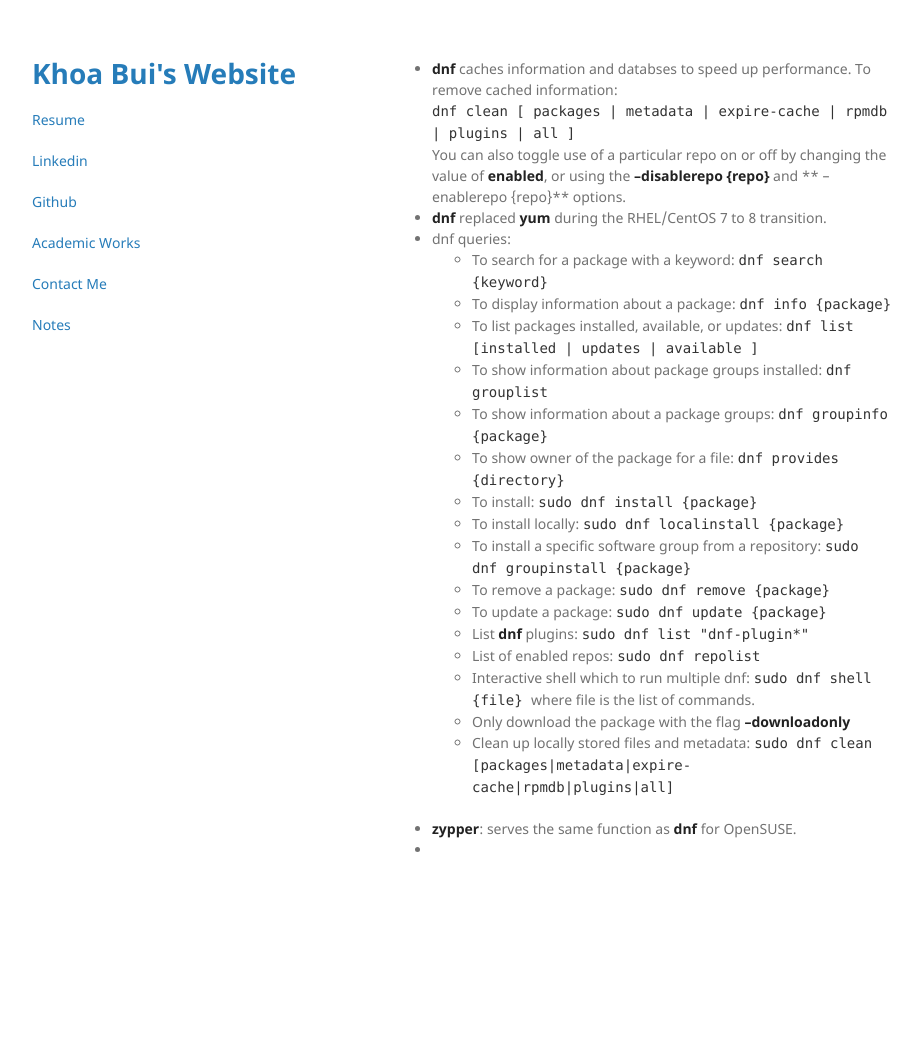
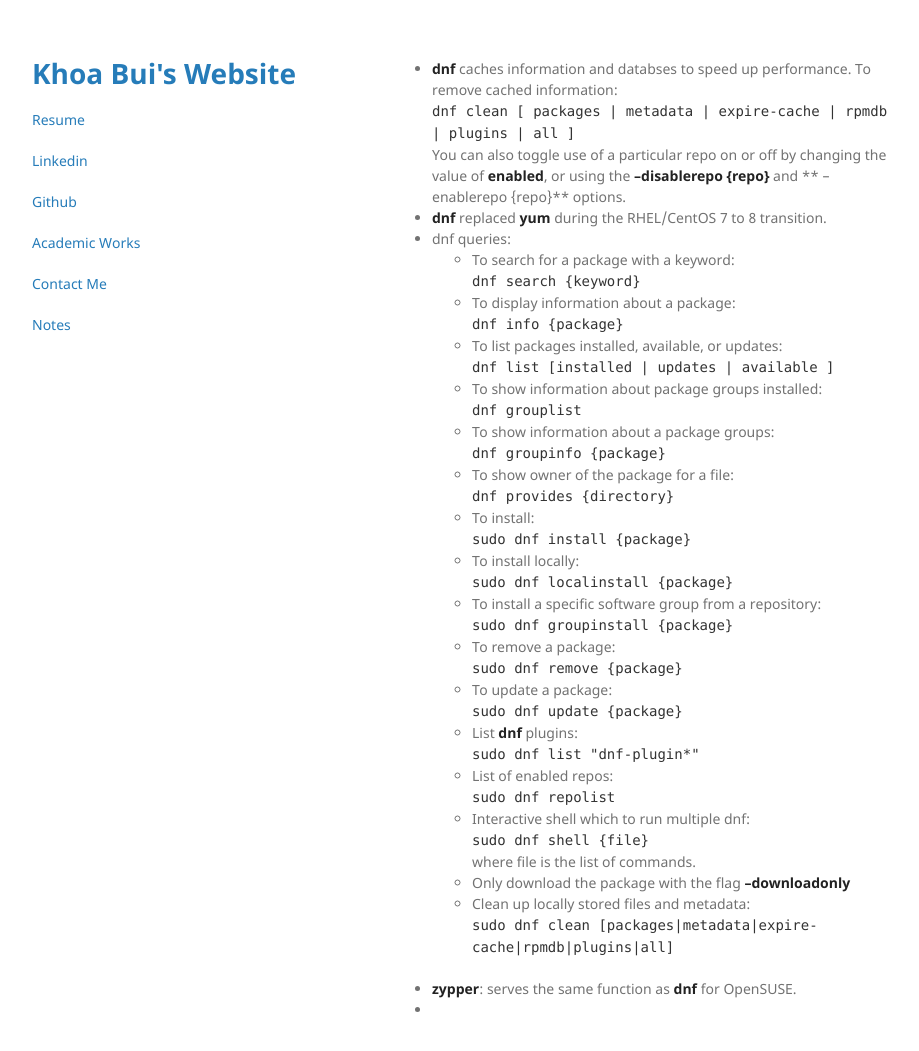
Before and after one commit to khoabuiv/khoabuiv.github.io, a Jekyll site: the page built from linux/dnf.md, in a window 1280 px wide and 1090 px high. Shown: the top 1051 px of the window, without its empty margins (178-1097 px from the left). Built offline with Jekyll 4.4.1, drawn with Linux system fonts in a browser that asks for light colours.

Commit message:
Adding line breaks.

```diff
--- a/linux/dnf.md
+++ b/linux/dnf.md
@@ -6,22 +6,22 @@ layout: post
 You can also toggle use of a particular repo on or off by changing the value of **enabled**, or using the **--disablerepo {repo}** and ** --enablerepo {repo}** options. <br>
 - **dnf** replaced **yum** during the RHEL/CentOS 7 to 8 transition.
 - dnf queries:
-    - To search for a package with a keyword: <code> dnf search {keyword} </code>
-    - To display information about a package: <code> dnf info {package} </code>
-    - To list packages installed, available, or updates: <code> dnf list [installed | updates | available ] </code>
-    - To show information about package groups installed: <code> dnf grouplist </code>
-    - To show information about a package groups: <code> dnf groupinfo {package} </code>
-    - To show owner of the package for a file: <code> dnf provides {directory} </code>
-    - To install: <code> sudo dnf install {package} </code>
-    - To install locally: <code> sudo dnf localinstall {package} </code>
-    - To install a specific software group from a repository: <code> sudo dnf groupinstall {package} </code>
-    - To remove a package: <code> sudo dnf remove {package} </code>
-    - To update a package: <code> sudo dnf update {package} </code>
-    - List **dnf** plugins: <code> sudo dnf list "dnf-plugin*" </code>
-    - List of enabled repos: <code> sudo dnf repolist </code>
-    - Interactive shell which to run multiple dnf: <code> sudo dnf shell {file} </code> where file is the list of commands.
+    - To search for a package with a keyword: <br> <code> dnf search {keyword} </code> <br>
+    - To display information about a package: <br> <code> dnf info {package} </code> <br>
+    - To list packages installed, available, or updates: <br> <code> dnf list [installed | updates | available ] </code> <br>
+    - To show information about package groups installed: <br> <code> dnf grouplist </code> <br>
+    - To show information about a package groups: <br> <code> dnf groupinfo {package} </code> <br>
+    - To show owner of the package for a file: <br> <code> dnf provides {directory} </code> <br>
+    - To install: <br> <code> sudo dnf install {package} </code> <br>
+    - To install locally: <br> <code> sudo dnf localinstall {package} </code> <br>
+    - To install a specific software group from a repository: <br> <code> sudo dnf groupinstall {package} </code> <br>
+    - To remove a package: <br> <code> sudo dnf remove {package} </code> <br>
+    - To update a package: <br> <code> sudo dnf update {package} </code> <br>
+    - List **dnf** plugins: <br> <code> sudo dnf list "dnf-plugin*" </code> <br>
+    - List of enabled repos: <br> <code> sudo dnf repolist </code> <br>
+    - Interactive shell which to run multiple dnf: <br> <code> sudo dnf shell {file} </code> <br> where file is the list of commands.
     - Only download the package with the flag **--downloadonly**
-    - Clean up locally stored files and metadata: <code> sudo dnf clean [packages|metadata|expire-cache|rpmdb|plugins|all] </code>
+    - Clean up locally stored files and metadata: <br> <code> sudo dnf clean [packages|metadata|expire-cache|rpmdb|plugins|all] </code> <br>
 
 - **zypper**: serves the same function as **dnf** for OpenSUSE.
 -
```
Also changed, not shown: linux/git.md (+3 -3 lines), linux/rpm.md (+11 -11 lines).
